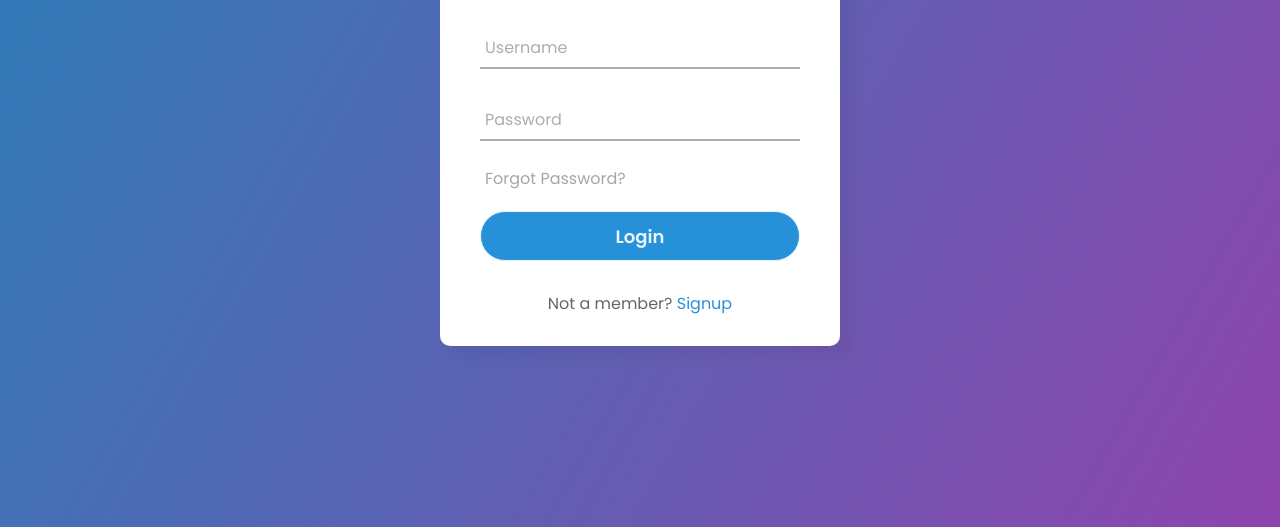
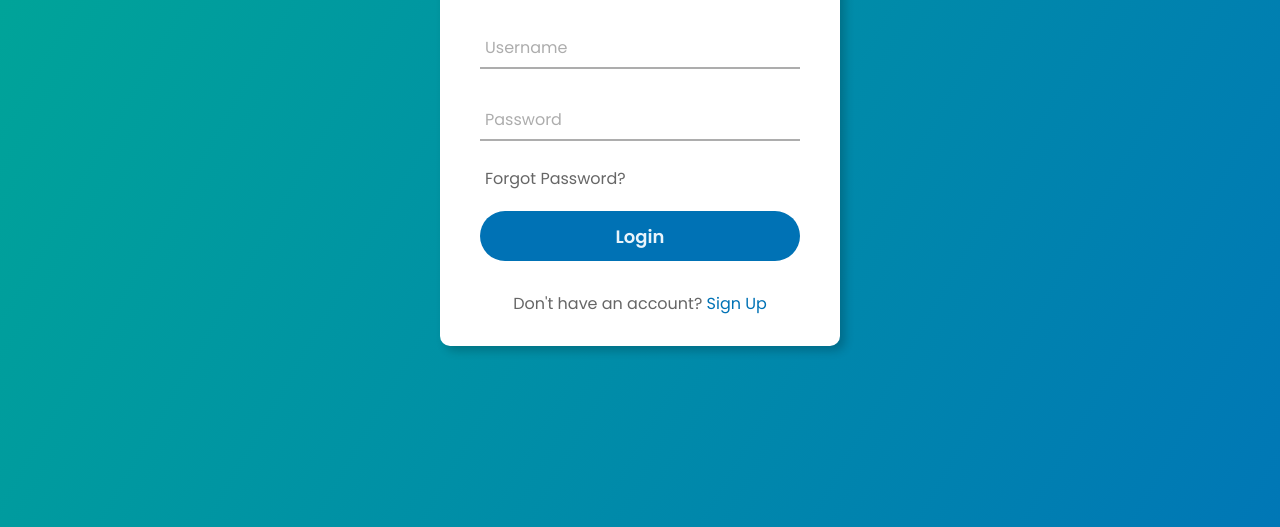
Before and after one commit to CubeDenmark/IPT2casestudy, a plain HTML site: page index.html in a window 1280 px wide. Shown: the part 273-800 px from the top of the page. Drawn offline with Linux system fonts and the light colour scheme.

Commit message:
Second Commit; I changed the background color and edit some deatils

```diff
--- a/index.html
+++ b/index.html
@@ -1,9 +1,9 @@
 <!DOCTYPE html>
-<!-- Coding By CodingNepal - youtube.com/codingnepal -->
+
 <html lang="en" dir="ltr">
   <head>
     <meta charset="utf-8">
-    <title>Animated Login Form | CodingNepal</title>
+    <title>Animated Login Form</title>
     <link rel="stylesheet" href="style.css">
   </head>
   <body>
@@ -23,7 +23,7 @@
         <div class="pass">Forgot Password?</div>
         <input type="submit" value="Login">
         <div class="signup_link">
-          Not a member? <a href="#">Signup</a>
+          Don't have an account? <a href="#">Sign Up</a>
         </div>
       </form>
     </div>
--- a/style.css
+++ b/style.css
@@ -1,42 +1,49 @@
 @import url('https://fonts.googleapis.com/css2?family=Noto+Sans:wght@700&family=Poppins:wght@400;500;600&display=swap');
-*{
+
+* {
     margin: 0;
     padding: 0;
     box-sizing: border-box;
     font-family: "Poppins", sans-serif;
 }
-body{
+
+body {
     margin: 0;
     padding: 0;
-  background: linear-gradient(120deg,#2980b9, #8e44ad);
+    background: linear-gradient(120deg, #00A896, #0077B6);
     height: 100vh;
     overflow: hidden;
 }
-.center{
+
+.center {
     position: absolute;
     top: 50%;
     left: 50%;
     transform: translate(-50%, -50%);
     width: 400px;
-  background: white;
+    background: #ffffff;
     border-radius: 10px;
-  box-shadow: 10px 10px 15px rgba(0,0,0,0.05);
+    box-shadow: 5px 5px 10px rgba(0, 0, 0, 0.2);
 }
-.center h1{
+
+.center h1 {
     text-align: center;
     padding: 20px 0;
-  border-bottom: 1px solid silver;
+    border-bottom: 1px solid #ccc;
 }
-.center form{
+
+.center form {
     padding: 0 40px;
     box-sizing: border-box;
 }
-form .txt_field{
+
+form .txt_field {
     position: relative;
     border-bottom: 2px solid #adadad;
     margin: 30px 0;
 }
-.txt_field input{
+
+.txt_field input {
     width: 100%;
     padding: 0 5px;
     height: 40px;
@@ -45,7 +52,8 @@ form .txt_field{
     background: none;
     outline: none;
 }
-.txt_field label{
+
+.txt_field label {
     position: absolute;
     top: 50%;
     left: 5px;
@@ -53,40 +61,46 @@ form .txt_field{
     transform: translateY(-50%);
     font-size: 16px;
     pointer-events: none;
-  transition: .5s;
+    transition: 0.5s;
 }
-.txt_field span::before{
+
+.txt_field span::before {
     content: '';
     position: absolute;
     top: 40px;
     left: 0;
-  width: 0%;
+    width: 0;
     height: 2px;
-  background: #2691d9;
-  transition: .5s;
+    background: #0072B5;
+    transition: 0.5s;
 }
+
 .txt_field input:focus ~ label,
-.txt_field input:valid ~ label{
+.txt_field input:valid ~ label {
     top: -5px;
-  color: #2691d9;
+    color: #0072B5;
 }
+
 .txt_field input:focus ~ span::before,
-.txt_field input:valid ~ span::before{
+.txt_field input:valid ~ span::before {
     width: 100%;
 }
-.pass{
+
+.pass {
     margin: -5px 0 20px 5px;
-  color: #a6a6a6;
+    color: #666666;
     cursor: pointer;
 }
-.pass:hover{
+
+.pass:hover {
     text-decoration: underline;
 }
-input[type="submit"]{
+
+input[type="submit"] {
     width: 100%;
     height: 50px;
-  border: 1px solid;
-  background: #2691d9;
+    border: none;
+    background: #0072B5;
     border-radius: 25px;
     font-size: 18px;
     color: #e9f4fb;
@@ -94,20 +108,24 @@ input[type="submit"]{
     cursor: pointer;
     outline: none;
 }
-input[type="submit"]:hover{
-  border-color: #2691d9;
-  transition: .5s;
+
+input[type="submit"]:hover {
+    background: #2691d9;
+    transition: 0.5s;
 }
-.signup_link{
+
+.signup_link {
     margin: 30px 0;
     text-align: center;
     font-size: 16px;
     color: #666666;
 }
-.signup_link a{
-  color: #2691d9;
+
+.signup_link a {
+    color: #0072B5;
     text-decoration: none;
 }
-.signup_link a:hover{
+
+.signup_link a:hover {
     text-decoration: underline;
 }
```
Lines whose indentation alone changed are shown as unchanged.
